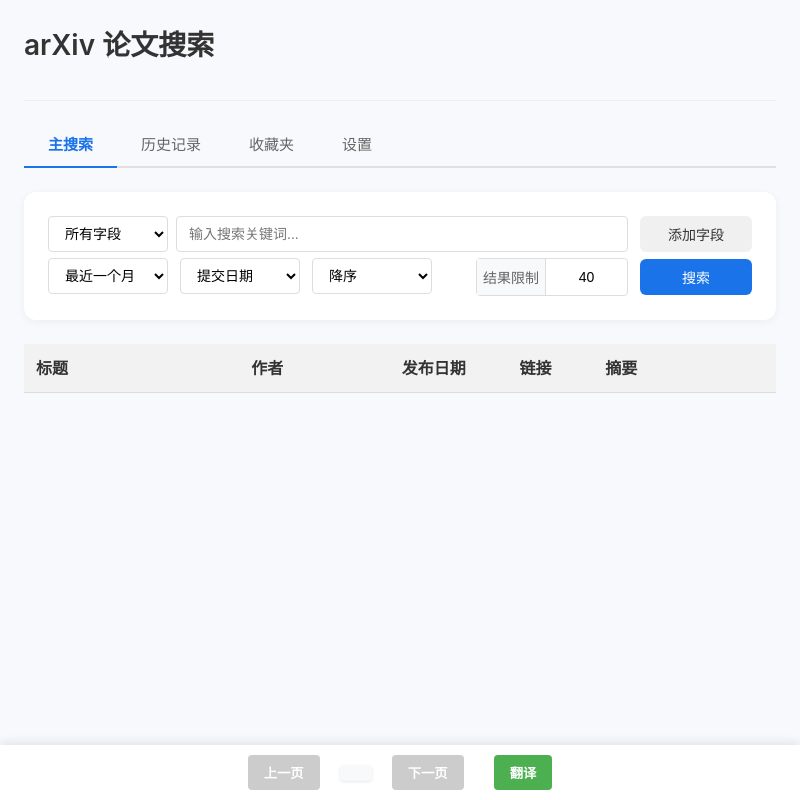
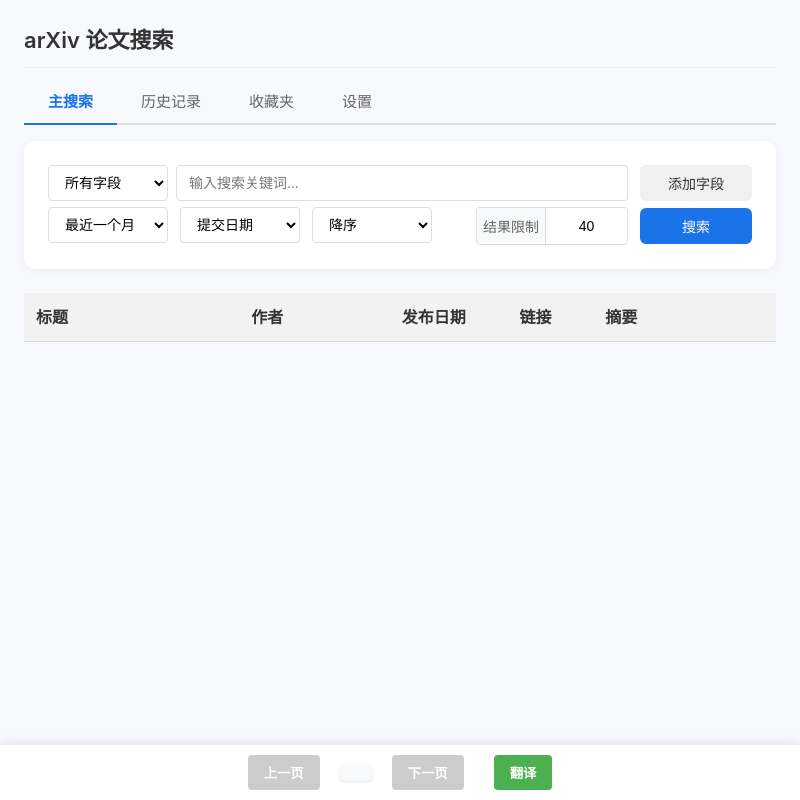
Before and after one commit to Designer-Awei/electron-paper, an Electron app: page index.html in a window 800 px wide. Drawn offline with Linux system fonts and the light colour scheme; no server answers.

Commit message:
V 1.2.2
再次完善界面

```diff
--- a/index.html
+++ b/index.html
@@ -499,7 +499,8 @@
         /* 导航栏样式 */
         .nav-tabs {
             display: flex;
-            margin-bottom: 24px;
+            margin-bottom: 16px; /* 从24px减少到16px */
+            margin-top: 0; /* 确保没有上边距 */
             border-bottom: 2px solid #e0e0e0;
             position: relative;
             width: 100%;
@@ -620,7 +621,7 @@
             display: flex;
             justify-content: space-between;
             align-items: center;
-            margin-bottom: 20px;
+            margin-bottom: 10px; /* 从20px减少到10px */
             border-bottom: 1px solid #eee;
             padding-bottom: 10px;
         }
@@ -628,6 +629,11 @@
         .nav-left {
             display: flex;
             align-items: center;
+        }
+
+        .nav-left h1 {
+            margin: 0; /* 移除h1默认的边距 */
+            font-size: 22px; /* 稍微调整字体大小 */
         }
 
         .nav-right {
```
